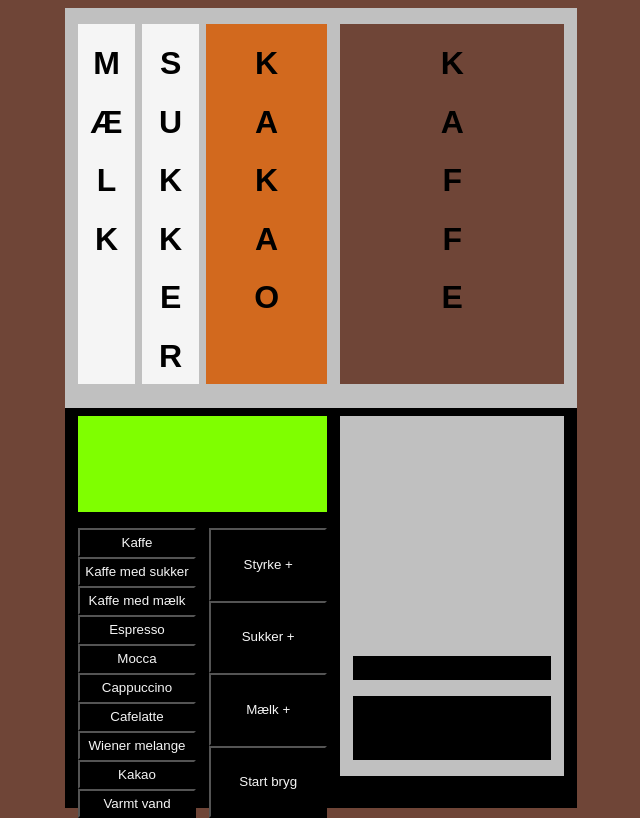
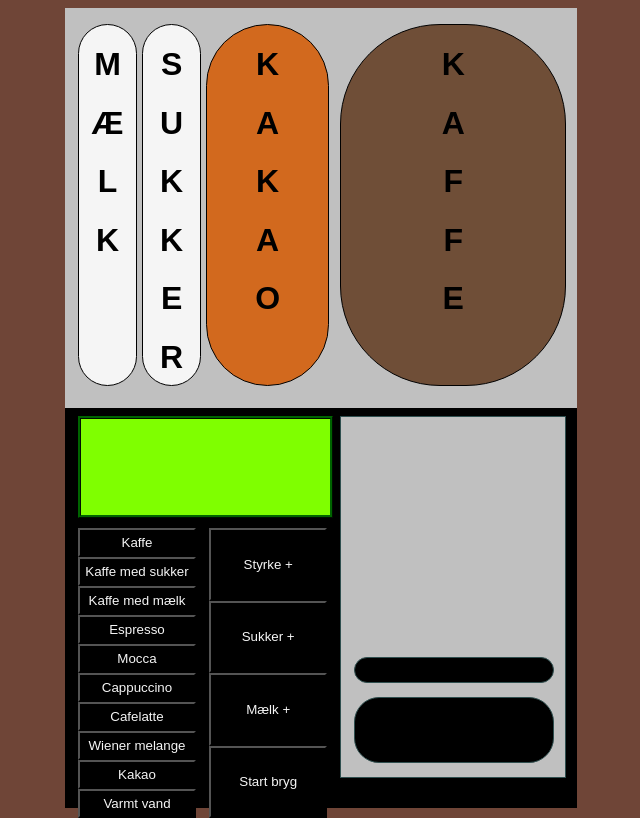
Before and after one commit to ChristofferPetersen/Kaffemaskine, a PHP site: page / in a window 1280 px wide. Shown: the whole page, without its empty margins (319-959 px from the left). Run offline with PHP 8.4, Linux system fonts and the light colour scheme.

Commit message:
Minor changes
Layout.
Timer.

```diff
--- a/htdocs/index.php
+++ b/htdocs/index.php
@@ -50,7 +50,7 @@
                 <div id="display">
                    <h3 id="brygdisplay">Brygnavn</h3>
                    <p id="beskrivelsedisplay">Beskrivelse af bryg</p>
-                   <p id="tiddisplay">Tid på bryg</p>
+                   <h3 id="tiddisplay">Tid på bryg</h3>
                    <p id="styrkedisplay">Styrke</p>
                    <p id="sukkerdisplay">Sukker</p>
                    <p id="maelkdisplay">Mælk</p>
--- a/htdocs/style.css
+++ b/htdocs/style.css
@@ -29,6 +29,8 @@ body {
     background-color: whitesmoke;
     width: 4.5vw;
     height: 45vh;
+    border-radius: 100px;
+    border: 1.5px ridge black;
 }
 
 #sukker {
@@ -39,6 +41,8 @@ body {
     background-color: whitesmoke;
     width: 4.5vw;
     height: 45vh;
+    border-radius: 100px;
+    border: 1.5px ridge black;
 }
 
 #kakao {
@@ -49,6 +53,8 @@ body {
     background-color: chocolate;
     width: 9.5vw;
     height: 45vh;
+    border-radius: 100px;
+    border: 1.5px ridge black;
 }
 
 #kaffe {
@@ -56,9 +62,11 @@ body {
     position: absolute;
     top: 2vh;
     left: 21.5vw;
-    background-color: #6f4537;
+    background-color: #6f4e37;
     width: 17.5vw;
     height: 45vh;
+    border-radius: 100px;
+    border: 1.5px ridge black;
 }
 
 #bottom {
@@ -77,6 +85,7 @@ body {
     background-color: chartreuse;
     width: 19.5vw;
     height: 12vh;
+    border: 3px ridge darkgreen;
 }
 
 #display h3#brygdisplay {
@@ -93,7 +102,7 @@ body {
     left: 1vw;
 }
 
-#display p#tiddisplay {
+#display h3#tiddisplay {
     display: none;
     position: absolute;
     top: 6.5vh;
@@ -129,6 +138,7 @@ body {
     background-color: silver;
     width: 17.5vw;
     height: 45vh;
+    border: 1.5px solid darkslategray;
 }
 
 #kopHolder {
@@ -138,6 +148,8 @@ body {
     background-color: black;
     width: 15.5vw;
     height: 3vh;
+    border-radius: 100px;
+    border: 1.5px solid darkslategray;
 }
 
 #drypbakke {
@@ -147,6 +159,8 @@ body {
     background-color: black;
     width: 15.5vw;
     height: 8vh;
+    border-radius: 25px;
+    border: 1.5px solid darkslategray;
 }
 
 #knapper {
```
Also changed, not shown: htdocs/script.js (+12 -12 lines).
